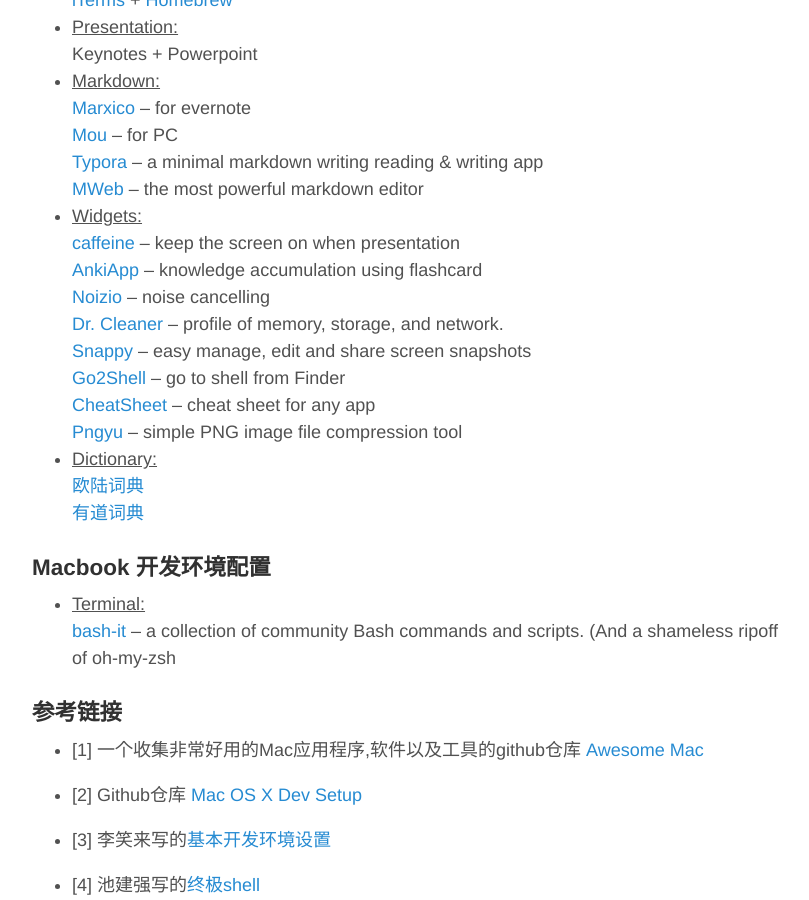
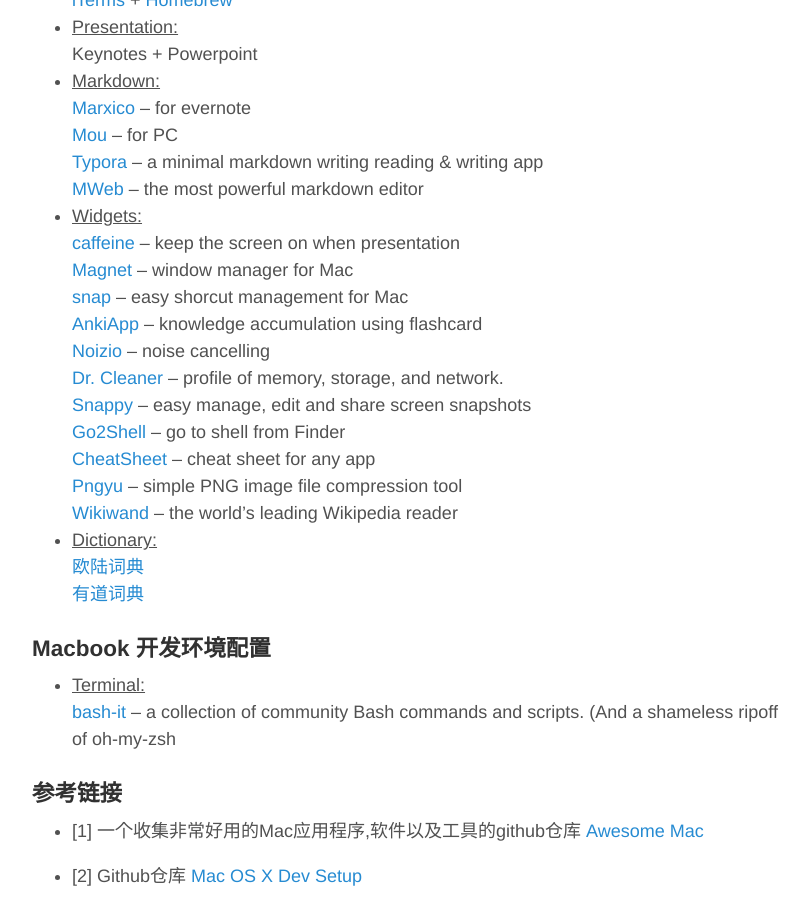
Before and after one commit to haoeric/haoeric.github.io, a Jekyll site: the page built from _posts/Portfolio/2016-07-17-my-toolbox.md, in a window 1280 px wide and 900 px high, scrolled down 1268 px. Shown: the whole window, without its empty margins (230-1039 px from the left). Built offline with Jekyll 4.4.1, drawn with Linux system fonts in a browser that asks for light colours; comment, search, counter and statistics services are not loaded.

```diff
--- a/_posts/Portfolio/2016-07-17-my-toolbox.md
+++ b/_posts/Portfolio/2016-07-17-my-toolbox.md
@@ -55,6 +55,8 @@
     [MWeb](http://www.mweb.im) -- the most powerful markdown editor
 - <u>Widgets:</u>
     [caffeine](https://itunes.apple.com/en/app/caffeine/id411246225?mt=12) -- keep the screen on when presentation
+    [Magnet](http://magnet.crowdcafe.com) -- window manager for Mac
+    [snap](https://itunes.apple.com/sg/app/snap/id418073146?mt=12) -- easy shorcut management for Mac
     [AnkiApp](https://www.ankiapp.com) -- knowledge accumulation using flashcard
     [Noizio](http://noiz.io) -- noise cancelling
     [Dr. Cleaner](https://itunes.apple.com/us/app/dr.-cleaner-disk-memory-clean/id921458519?mt=12) -- profile of memory, storage, and network.
@@ -62,6 +64,7 @@
     [Go2Shell](http://zipzapmac.com/go2shell) -- go to shell from Finder
     [CheatSheet](https://www.mediaatelier.com/CheatSheet/) -- cheat sheet for any app
     [Pngyu](http://nukesaq88.github.io/Pngyu/) -- simple PNG image file compression tool
+    [Wikiwand](http://www.wikiwand.com) -- the world's leading Wikipedia reader
 - <u>Dictionary:</u>
     [欧陆词典](http://www.eudic.net)
     [有道词典](http://www.youdao.com)
```
Also changed, not shown: _posts/History/2016-09-15-big-history.md (+1 -0 lines), _posts/History/2017-02-19-hangpaizhongguo-shanxi.md (+2 -1 lines), _posts/History/2017-05-06-Isarel-history.md (added, +23 -0 lines), images/Isarel_history/Isarel_01.jpg (added), images/Isarel_history/Isarel_02.jpg (added).
